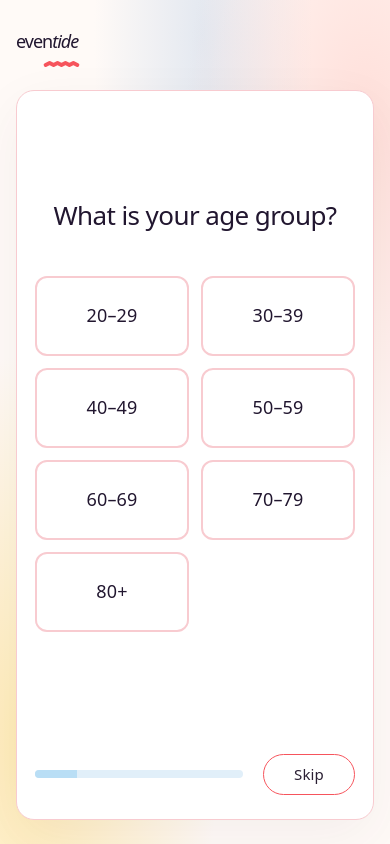
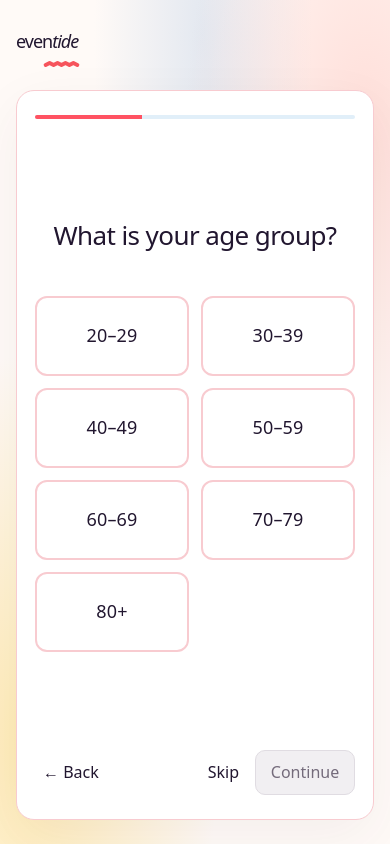
Before and after one commit to CSC392-CSC492-Building-AI-ML-systems/Agent-Curated-Event-Discovery, a React (Vite) app in the folder frontend/: page /onboarding in a window 390 px wide. Built offline with nearby package versions, Linux system fonts and the light colour scheme; no server answers; a web font is replaced by a local one.

Commit message:
feat: onboarding with placeholder tags implemented

```diff
--- /dev/null
+++ b/frontend/src/components/OnboardingOptions.tsx
@@ -0,0 +1,31 @@
+type Props = {
+  name: string;
+  label: string;
+  options: readonly string[];
+  selected: readonly string[];
+  multiple?: boolean;
+  layout?: "age" | "budget" | "interests";
+  onChange: (value: string) => void;
+};
+
+export default function OnboardingOptions({
+  name, label, options, selected, multiple = false, layout = "age", onChange,
+}: Props) {
+  return (
+    <fieldset className={`onboarding-options onboarding-options-${layout}`}>
+      <legend className="onboarding-visually-hidden">{label}</legend>
+      {options.map(option => (
+        <label className="onboarding-option" key={option}>
+          <input
+            type={multiple ? "checkbox" : "radio"}
+            name={name}
+            value={option}
+            checked={selected.includes(option)}
+            onChange={() => onChange(option)}
+          />
+          <span className="onboarding-option-card">{option}</span>
+        </label>
+      ))}
+    </fieldset>
+  );
+}
--- a/frontend/src/pages/OnboardingPage.css
+++ b/frontend/src/pages/OnboardingPage.css
@@ -49,23 +49,26 @@
 .onboarding-welcome h1 { max-width: 620px; }
 .onboarding-page .pill { font-family: inherit; cursor: pointer; }
 
-.onboarding-age-step {
+.onboarding-step {
   display: flex;
   flex: 1;
   flex-direction: column;
   gap: 40px;
-  animation: onboarding-appear 400ms ease both;
 }
 
-.onboarding-age-content {
+.onboarding-step-content {
   display: flex;
   flex: 1;
   flex-direction: column;
   justify-content: center;
   gap: clamp(28px, 5vh, 56px);
+  animation: onboarding-appear 400ms ease both;
 }
 
-.onboarding-age-options {
+.onboarding-question { display: grid; gap: 12px; text-align: center; }
+.onboarding-question p { color: var(--eventide-ink); font-size: 16px; }
+
+.onboarding-options {
   display: grid;
   grid-template-columns: repeat(8, minmax(0, 1fr));
   gap: clamp(14px, 2.5vw, 30px);
@@ -74,10 +77,12 @@
   border: 0;
 }
 
-.onboarding-age-option { position: relative; grid-column: span 2; }
-.onboarding-age-option:nth-of-type(5) { grid-column: 2 / span 2; }
+.onboarding-option { position: relative; grid-column: span 2; }
+.onboarding-options-age .onboarding-option:nth-of-type(5) { grid-column: 2 / span 2; }
+.onboarding-options-budget { grid-template-columns: repeat(6, minmax(0, 1fr)); max-width: 740px; width: 100%; align-self: center; }
+.onboarding-options-interests { display: flex; flex-wrap: wrap; justify-content: center; gap: 12px; max-width: 760px; align-self: center; }
 
-.onboarding-age-option input,
+.onboarding-option input,
 .onboarding-visually-hidden {
   position: absolute;
   width: 1px;
@@ -90,10 +95,12 @@
   border: 0;
 }
 
-.onboarding-age-card {
+.onboarding-option-card {
   position: relative;
   display: grid;
   place-items: center;
+  padding: 14px;
+  text-align: center;
   width: 100%;
   aspect-ratio: 1;
   border: 2px solid var(--eventide-coral-soft);
@@ -105,20 +112,34 @@
   transition: background-color 150ms, border-color 150ms;
 }
 
-.onboarding-age-option:hover .onboarding-age-card { border-color: var(--eventide-coral); }
-.onboarding-age-option input:checked + .onboarding-age-card {
+.onboarding-options-budget .onboarding-option-card { font-size: clamp(17px, 2vw, 23px); }
+.onboarding-options-interests .onboarding-option-card { aspect-ratio: auto; min-height: 40px; border-radius: 99px; padding: 6px 16px; font-size: 18px; }
+.onboarding-option:hover .onboarding-option-card { border-color: var(--eventide-coral); }
+.onboarding-option input:checked + .onboarding-option-card {
   border-color: var(--eventide-coral);
   background: #fff0f2;
 }
-.onboarding-age-option input:focus-visible + .onboarding-age-card,
+.onboarding-option input:focus-visible + .onboarding-option-card,
 .onboarding-page a:focus-visible,
 .onboarding-page button:focus-visible { outline: 3px solid var(--eventide-ink); outline-offset: 4px; }
 .onboarding-panel h1:focus { outline: none; }
 
-.onboarding-footer { display: grid; grid-template-columns: 1fr minmax(120px, 40%) 1fr; align-items: center; gap: 20px; }
-.onboarding-progress { grid-column: 2; height: 8px; border-radius: 99px; background: #e1eff9; overflow: hidden; }
-.onboarding-progress > span { display: block; width: 20%; height: 100%; background: var(--eventide-blue); }
-.onboarding-skip { justify-self: end; min-width: 92px; text-align: center; }
+.onboarding-footer { display: flex; align-items: center; justify-content: space-between; gap: 20px; }
+.onboarding-progress { height: 4px; border-radius: 99px; background: #e1eff9; overflow: hidden; }
+.onboarding-progress > span { display: block; height: 100%; background: var(--eventide-coral); transition: width 250ms ease; }
+.onboarding-actions { display: flex; align-items: center; gap: 16px; }
+.onboarding-back, .onboarding-skip { min-height: 44px; padding: 8px; border: 0; background: transparent; color: var(--eventide-ink); font: inherit; cursor: pointer; }
+.onboarding-back:hover, .onboarding-skip:hover { text-decoration: underline; }
+.onboarding-page .onboarding-continue { min-width: 120px; min-height: 44px; padding: 10px 22px; border-radius: 10px; text-align: center; font: inherit; }
+.onboarding-page .onboarding-continue.active { background: var(--eventide-coral); color: var(--eventide-ink); }
+.onboarding-page .onboarding-continue:disabled { border-color: #e0dce2; background: #f1eff2; color: #746b7b; cursor: not-allowed; }
+.onboarding-finish { display: flex; flex: 1; flex-direction: column; justify-content: center; align-items: center; gap: 20px; text-align: center; }
+.onboarding-finish-curating { animation: onboarding-welcome 5s ease both; }
+.onboarding-finish-complete { animation: onboarding-appear 400ms ease both; }
+.onboarding-finish p { color: var(--eventide-ink); font-size: clamp(17px, 2vw, 22px); line-height: 1.6; }
+.onboarding-dots { display: inline-block; width: 1em; text-align: left; white-space: nowrap; }
+.onboarding-dots span:nth-child(2) { animation: onboarding-dot-two 1.2s step-end infinite; }
+.onboarding-dots span:nth-child(3) { animation: onboarding-dot-three 1.2s step-end infinite; }
 
 @keyframes onboarding-welcome {
   0% { opacity: 0; }
@@ -126,19 +147,25 @@
   100% { opacity: 0; }
 }
 @keyframes onboarding-appear { from { opacity: 0; } to { opacity: 1; } }
+@keyframes onboarding-dot-two { 0% { opacity: 0; } 33%, 100% { opacity: 1; } }
+@keyframes onboarding-dot-three { 0% { opacity: 0; } 66%, 100% { opacity: 1; } }
 
 @media (max-width: 600px) {
   .onboarding-page { padding: 24px 16px; }
   .onboarding-main { padding-top: 28px; }
   .onboarding-panel { min-height: 76svh; padding: 24px 18px; border-radius: 18px; }
-  .onboarding-age-options { grid-template-columns: repeat(2, minmax(0, 1fr)); gap: 12px; }
-  .onboarding-age-option, .onboarding-age-option:nth-of-type(5) { grid-column: auto; }
-  .onboarding-age-card { aspect-ratio: auto; min-height: 80px; }
-  .onboarding-footer { grid-template-columns: 1fr auto; }
-  .onboarding-progress { grid-column: 1; }
+  .onboarding-options-age, .onboarding-options-budget { grid-template-columns: repeat(2, minmax(0, 1fr)); gap: 12px; }
+  .onboarding-option, .onboarding-options-age .onboarding-option:nth-of-type(5) { grid-column: auto; }
+  .onboarding-option-card { aspect-ratio: auto; min-height: 80px; }
+  .onboarding-options-interests { gap: 10px; }
+  .onboarding-options-interests .onboarding-option-card { min-height: 40px; padding-inline: 14px; font-size: 16px; }
+  .onboarding-footer { gap: 8px; }
+  .onboarding-actions { gap: 8px; }
+  .onboarding-page .onboarding-continue { min-width: 100px; padding-inline: 12px; }
 }
 
 @media (prefers-reduced-motion: reduce) {
-  .onboarding-welcome, .onboarding-age-step { animation: none; }
-  .onboarding-age-card { transition: none; }
+  .onboarding-welcome, .onboarding-step-content, .onboarding-finish,
+  .onboarding-dots span { animation: none !important; }
+  .onboarding-option-card, .onboarding-progress > span { transition: none; }
 }
--- a/frontend/src/pages/OnboardingPage.tsx
+++ b/frontend/src/pages/OnboardingPage.tsx
@@ -1,24 +1,67 @@
 import { useEffect, useRef, useState } from "react";
 import { Link } from "react-router-dom";
 import EventideLogo from "../components/EventideLogo";
+import OnboardingOptions from "../components/OnboardingOptions";
 import "./SignupPage/SignupPage.css";
 import "./OnboardingPage.css";
 
 const AGE_GROUPS = ["20–29", "30–39", "40–49", "50–59", "60–69", "70–79", "80+"];
+const BUDGETS = ["I prefer free events", "Under $25", "$25–50", "$50–100", "$100–200", "Over $200"];
+// Placeholder categories until the team agrees on the onboarding tag catalogue.
+const INTERESTS = ["AI", "Art", "Literature", "Comedy", "Culture", "Film", "Fitness", "Food", "Games", "Music", "Outdoors", "Social", "Sports", "Student", "Technology", "Wellness"];
+const STEPS = ["age", "budget", "interests"] as const;
+type Step = "welcome" | typeof STEPS[number] | "curating" | "complete";
+const TITLES: Record<Step, string> = {
+  welcome: "Let’s get started on finding events that match you.",
+  age: "What is your age group?",
+  budget: "How much do you usually spend per event?",
+  interests: "What are you interested in?",
+  curating: "Curating events just for you",
+  complete: "Curation complete!",
+};
 
 export default function OnboardingPage() {
-  const [step, setStep] = useState<"welcome" | "age">("welcome");
+  const [step, setStep] = useState<Step>("welcome");
   const [ageGroup, setAgeGroup] = useState("");
-  const ageHeading = useRef<HTMLHeadingElement>(null);
+  const [budget, setBudget] = useState("");
+  const [interests, setInterests] = useState<string[]>([]);
+  const [furthestStep, setFurthestStep] = useState(0);
+  const heading = useRef<HTMLHeadingElement>(null);
+  const stepIndex = STEPS.findIndex(value => value === step);
+  const revisiting = stepIndex >= 0 && stepIndex < furthestStep;
+  const hasAnswer = step === "age" ? !!ageGroup : step === "budget" ? !!budget : interests.length > 0;
+  const canContinue = hasAnswer || (revisiting && step !== "interests");
 
   useEffect(() => {
-    if (step === "age") {
-      ageHeading.current?.focus();
-      return;
-    }
-    const timer = window.setTimeout(() => setStep("age"), 3200);
-    return () => window.clearTimeout(timer);
+    if (step !== "welcome") heading.current?.focus();
+    let timer: number | undefined;
+    if (step === "welcome") timer = window.setTimeout(() => setStep("age"), 3200);
+    // Visual placeholder until recommendations can be requested from the backend.
+    if (step === "curating") timer = window.setTimeout(() => setStep("complete"), 5000);
+    return () => { if (timer !== undefined) window.clearTimeout(timer); };
   }, [step]);
+
+  function next() {
+    const nextIndex = stepIndex + 1;
+    setFurthestStep(current => Math.max(current, nextIndex));
+    setStep(STEPS[nextIndex] ?? "curating");
+  }
+
+  function skip() {
+    if (step === "age") setAgeGroup("");
+    if (step === "budget") setBudget("");
+    next();
+  }
+
+  function back() {
+    setStep(STEPS[stepIndex - 1] ?? "welcome");
+  }
+
+  function toggleInterest(value: string) {
+    setInterests(current => current.includes(value)
+      ? current.filter(interest => interest !== value)
+      : [...current, value]);
+  }
 
   return (
     <div className="signup-page onboarding-page">
@@ -26,30 +69,42 @@ export default function OnboardingPage() {
         <EventideLogo />
       </header>
       <main className="onboarding-main" aria-label="User onboarding">
-        <section className="onboarding-panel" aria-labelledby={step === "welcome" ? "onboarding-welcome" : "onboarding-age"}>
+        <section className="onboarding-panel" aria-labelledby={`onboarding-${step}`}>
           {step === "welcome" ? (
             <div className="onboarding-welcome">
-              <h1 id="onboarding-welcome">Let’s get started on finding events that match you.</h1>
+              <h1 id="onboarding-welcome">{TITLES.welcome}</h1>
+            </div>
+          ) : step === "curating" || step === "complete" ? (
+            <div key={step} className={`onboarding-finish onboarding-finish-${step}`} role="status">
+              <h1 id={`onboarding-${step}`} ref={heading} tabIndex={-1}>
+                {TITLES[step]}
+                {step === "curating" && <span className="onboarding-dots" aria-hidden="true"><span>.</span><span>.</span><span>.</span></span>}
+              </h1>
+              {step === "complete" && <>
+                <p>Your events are waiting for you in Discover.</p>
+                <Link className="pill onboarding-continue active" to="/" replace>Explore</Link>
+              </>}
             </div>
           ) : (
-            <div className="onboarding-age-step">
-              <div className="onboarding-age-content">
-                <h1 id="onboarding-age" ref={ageHeading} tabIndex={-1}>What is your age group?</h1>
-                <fieldset className="onboarding-age-options">
-                  <legend className="onboarding-visually-hidden">Choose one age group</legend>
-                  {AGE_GROUPS.map(group => (
-                    <label className="onboarding-age-option" key={group}>
-                      <input type="radio" name="ageGroup" value={group} checked={ageGroup === group} onChange={() => setAgeGroup(group)} />
-                      <span className="onboarding-age-card">
-                        {group}
-                      </span>
-                    </label>
-                  ))}
-                </fieldset>
+            <div className="onboarding-step">
+              <div className="onboarding-progress" role="progressbar" aria-label="Onboarding progress" aria-valuemin={0} aria-valuemax={STEPS.length} aria-valuenow={stepIndex + 1} aria-valuetext={`Step ${stepIndex + 1} of ${STEPS.length}`}>
+                <span style={{ width: `${((stepIndex + 1) / STEPS.length) * 100}%` }} />
+              </div>
+              <div className="onboarding-step-content" key={step}>
+                <div className="onboarding-question">
+                  <h1 id={`onboarding-${step}`} ref={heading} tabIndex={-1}>{TITLES[step]}</h1>
+                  {step === "interests" && <p id="onboarding-interests-help">Select one or more.</p>}
+                </div>
+                {step === "age" && <OnboardingOptions name="ageGroup" label="Choose one age group" options={AGE_GROUPS} selected={ageGroup ? [ageGroup] : []} onChange={setAgeGroup} />}
+                {step === "budget" && <OnboardingOptions name="budget" label="Choose your usual event budget" layout="budget" options={BUDGETS} selected={budget ? [budget] : []} onChange={setBudget} />}
+                {step === "interests" && <OnboardingOptions name="interests" label="Choose at least one interest" layout="interests" options={INTERESTS} selected={interests} multiple onChange={toggleInterest} />}
               </div>
               <footer className="onboarding-footer">
-                <div className="onboarding-progress" aria-hidden="true"><span /></div>
-                <Link className="pill onboarding-skip" to="/">Skip</Link>
+                <button type="button" className="onboarding-back" onClick={back}>← Back</button>
+                <div className="onboarding-actions">
+                  {step !== "interests" && !revisiting && <button type="button" className="onboarding-skip" onClick={skip}>Skip</button>}
+                    <button type="button" className={`pill onboarding-continue ${hasAnswer ? "active" : ""}`} disabled={!canContinue} onClick={next}>{revisiting ? "Next" : "Continue"}</button>
+                </div>
               </footer>
             </div>
           )}
```
